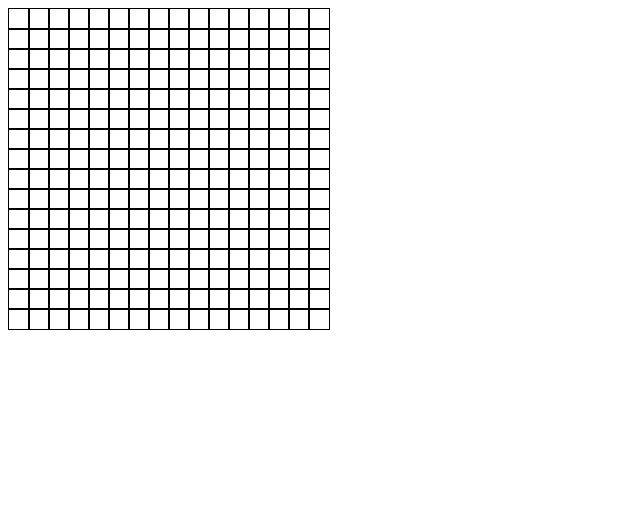
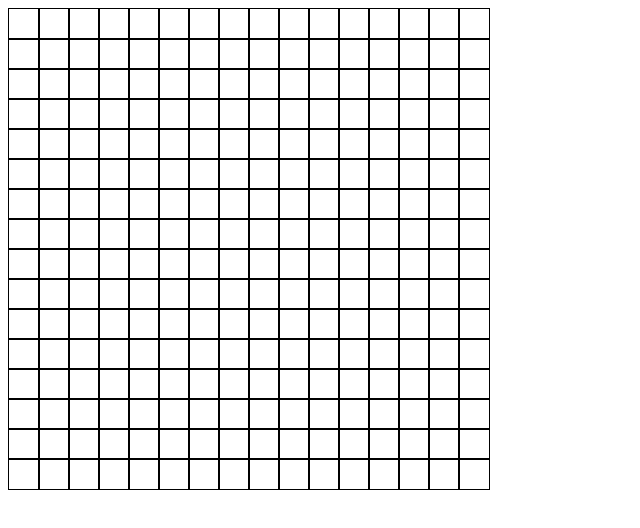
Before and after one commit to ehrelevant/etch-a-sketch, a plain HTML site: page index.html in a window 1280 px wide. Shown: the whole page, without its empty margins (0-640 px from the left). Drawn offline with Linux system fonts and the light colour scheme.

Commit message:
changed values to variables

```diff
--- a/styles.css
+++ b/styles.css
@@ -1,14 +1,19 @@
+:root {
+    --box-side: 30px;
+}
+
+
 #container {
     display: grid;
-    grid-template-columns: repeat(16, 20px);
-    grid-template-rows: repeat(16, 20px);
+    grid-template-columns: repeat(16, var(--box-side));
+    grid-template-rows: repeat(16, var(--box-side));
 }
 
 .box {
     margin: 0;
     padding: 0;
 
-    height: 20px;
-    width: 20px;
+    height: var(--box-side);
+    width: var(--box-side);
     border: 1px solid black;
 }
```
